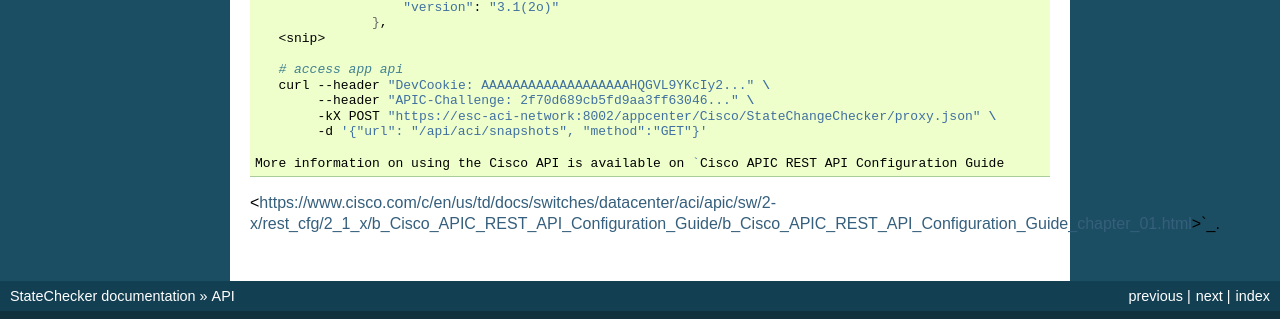
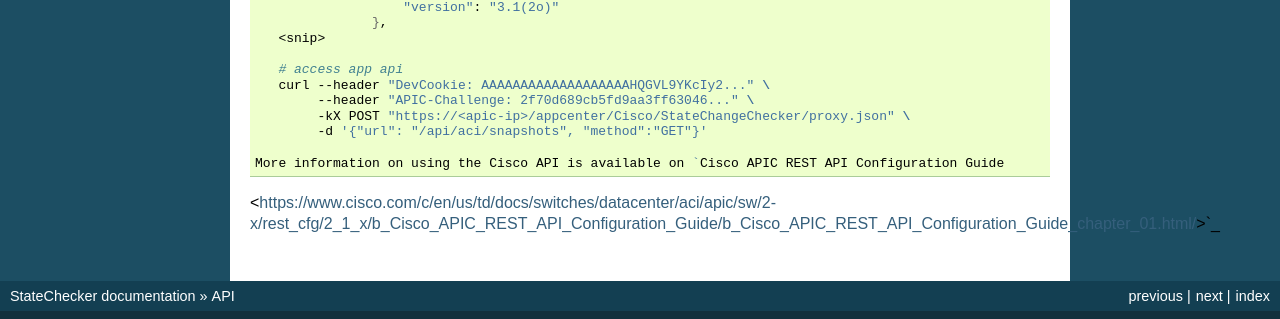
Before and after one commit to datacenter/statechecker, a Sphinx documentation site: the page built from docs/api.rst, in a window 1280 px wide. Shown: the part 1984-2303 px from the top of the page. Built offline with Sphinx 7.4.7, drawn with Linux system fonts in a browser that asks for light colours.

Commit message:
fixed docs url

```diff
--- a/docs/api.rst
+++ b/docs/api.rst
@@ -96,11 +96,11 @@
     # access app api
     curl --header "DevCookie: AAAAAAAAAAAAAAAAAAAHQGVL9YKcIy2..." \
     	 --header "APIC-Challenge: 2f70d689cb5fd9aa3ff63046..." \
-    	 -kX POST "https://esc-aci-network:8002/appcenter/Cisco/StateChangeChecker/proxy.json" \
+    	 -kX POST "https://<apic-ip>/appcenter/Cisco/StateChangeChecker/proxy.json" \
     	 -d '{"url": "/api/aci/snapshots", "method":"GET"}'
 
  More information on using the Cisco API is available on `Cisco APIC REST API Configuration Guide
-<https://www.cisco.com/c/en/us/td/docs/switches/datacenter/aci/apic/sw/2-x/rest_cfg/2_1_x/b_Cisco_APIC_REST_API_Configuration_Guide/b_Cisco_APIC_REST_API_Configuration_Guide_chapter_01.html>`_.
+<https://www.cisco.com/c/en/us/td/docs/switches/datacenter/aci/apic/sw/2-x/rest_cfg/2_1_x/b_Cisco_APIC_REST_API_Configuration_Guide/b_Cisco_APIC_REST_API_Configuration_Guide_chapter_01.html/>`_
 
 .. |swagger_docs_example_1| image:: swagger_docs_example_1.png
    :align: middle
```
